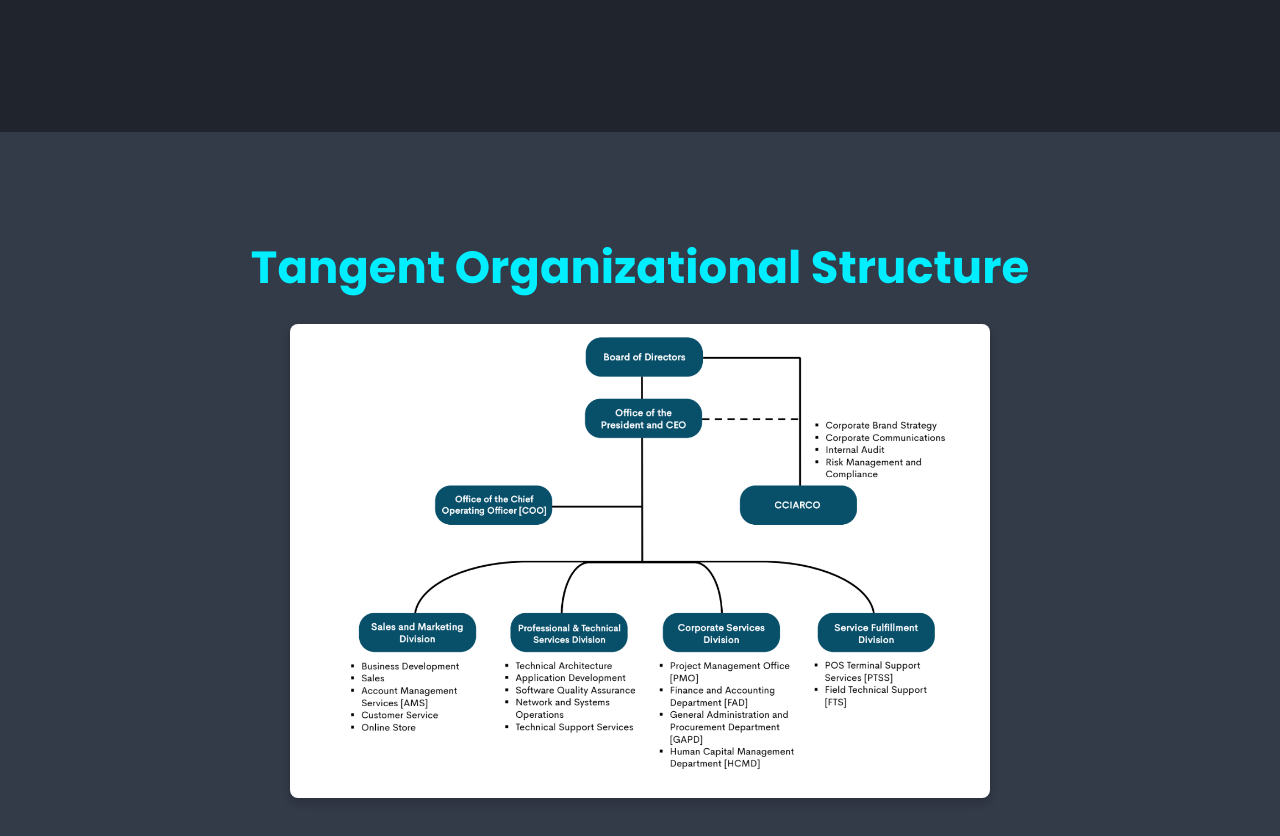
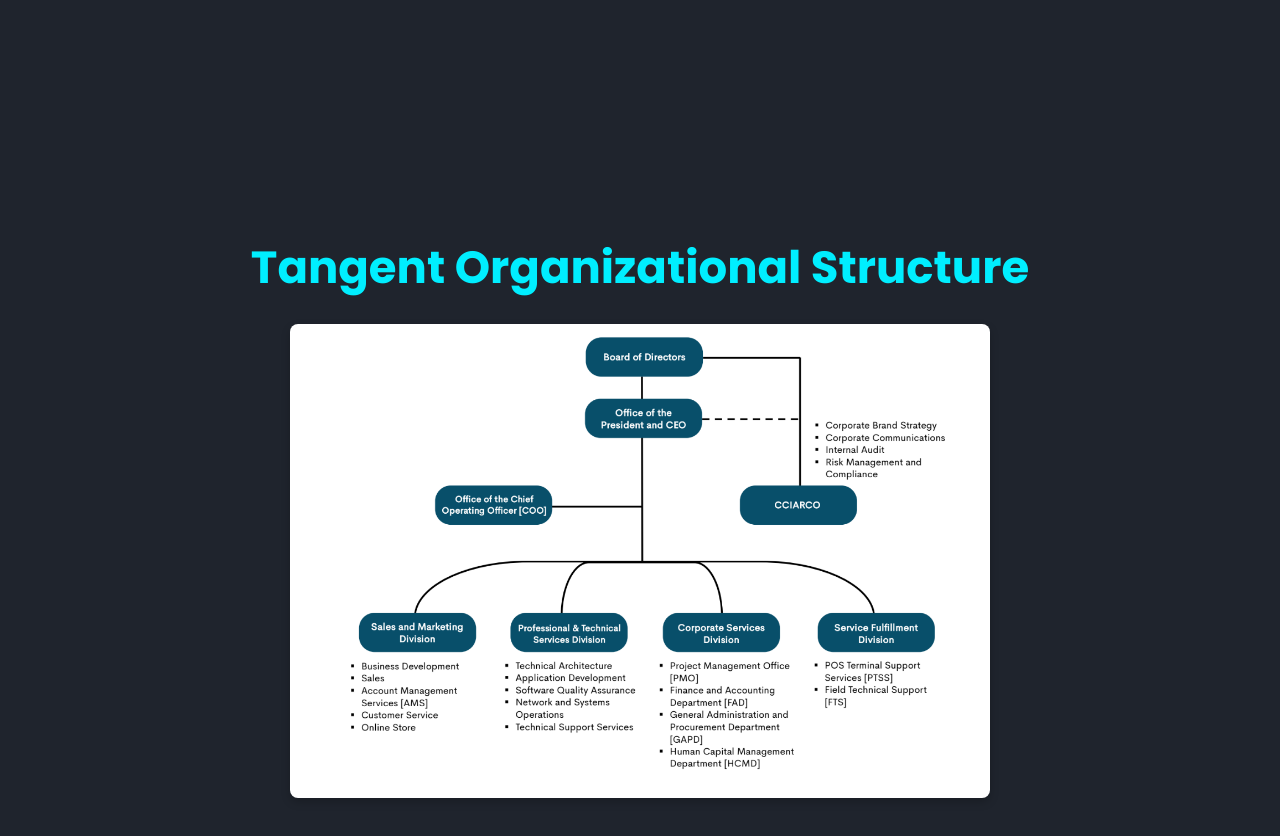
Before and after one commit to cciarco-portal/cciarco-portal.github.io, a plain HTML site: page html/tip.html in a window 1280 px wide. Shown: the part 2560-3396 px from the top of the page. Drawn offline with nearby package versions, Linux system fonts and the light colour scheme; no server answers.

Commit message:
Update style.css

```diff
--- a/css/style.css
+++ b/css/style.css
@@ -555,14 +555,14 @@ span {
 
 /* Specific Section Styles */
 /* Used in: Index.html */
-section.tanov,section.tanos {
+section.tanov {
     padding: 10rem 9% 2rem;
     min-height: 90vh;
     background: var(--second-bg-color);
 }
 
 /* Used in: compliance.html, abt.html */
-section.compliance, section.internalaudit, section.team,section.tanbg {
+section.tanos,section.team,section.tanbg {
     padding: 10rem 9% 2rem;
     min-height: 80vh;
     background: var(--bg-color);
```
